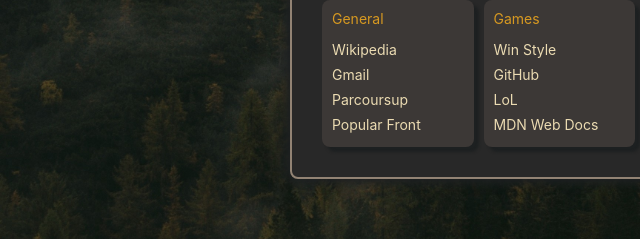
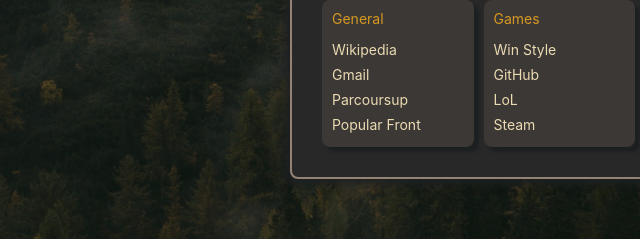
Before and after one commit to 0rion-jpg/Start, a plain HTML site: page index.html in a window 1280 px wide. Shown: the part 404-643 px from the top of the page, 0-640 px from the left. Drawn offline with Linux system fonts and the light colour scheme.

Commit message:
Update index.html

```diff
--- a/index.html
+++ b/index.html
@@ -45,7 +45,7 @@
                             <li><a href="https://www.reddit.com/r/unixporn/"><span class="link-text">Win Style</span></a></li>
                             <li><a href="https://www.github.com"><span class="link-text">GitHub</span></a></li>
                             <li><a href="https://www.onetricks.gg/fr"><span class="link-text">LoL</span></a></li>
-                            <li><a href="https://developer.mozilla.org"><span class="link-text">MDN Web Docs</span></a></li>
+                            <li><a href="https://store.steampowered.com/?l=french"><span class="link-text">Steam</span></a></li>
                         </ul>
                     </div>
                     <div class="link-group" id="media">
```
